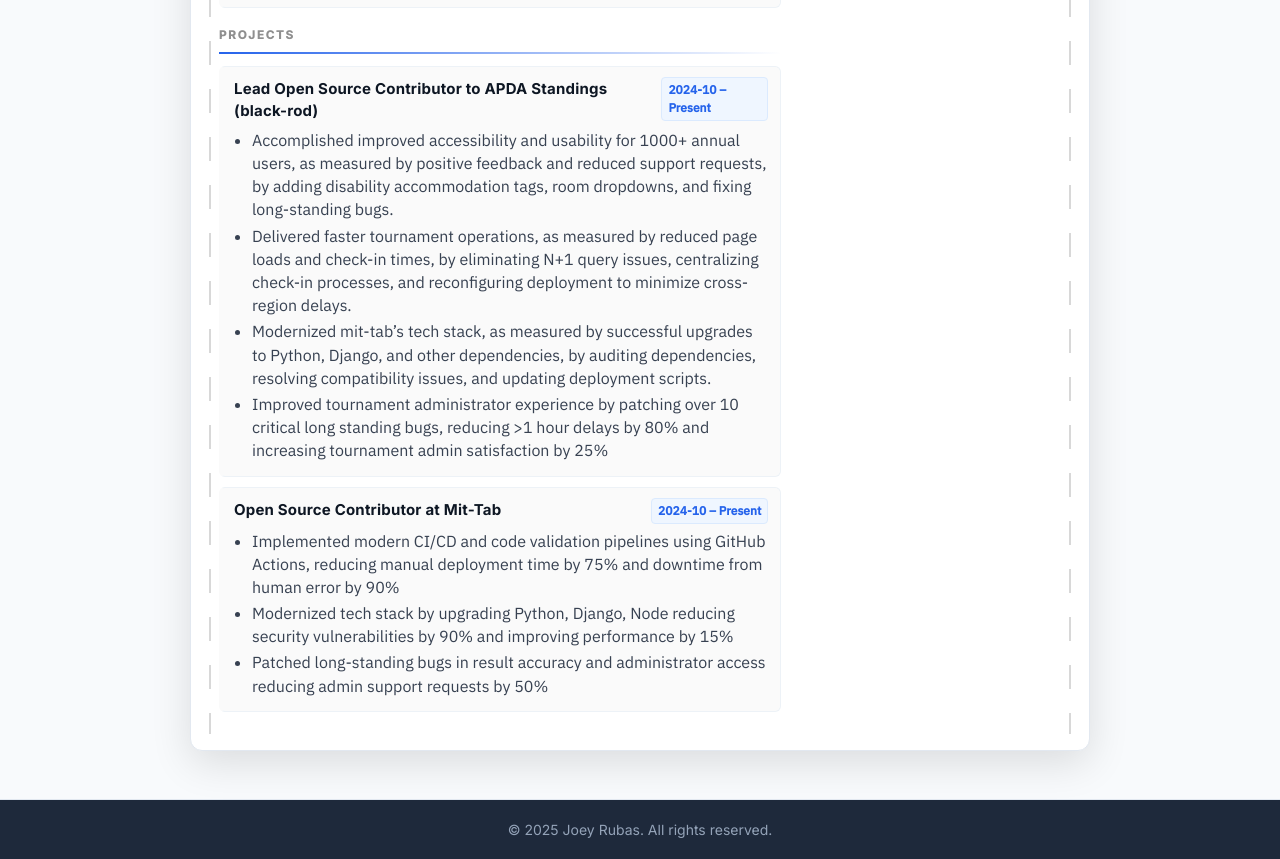
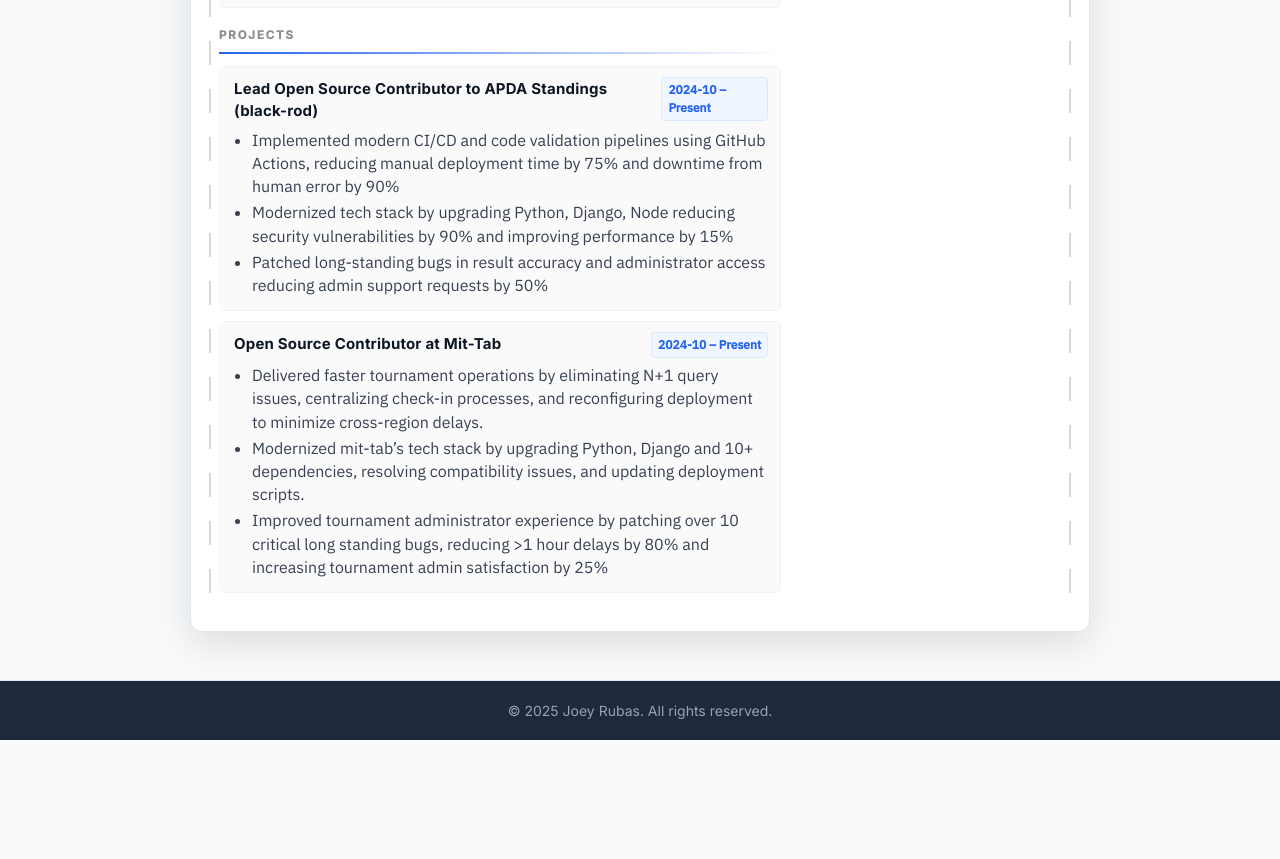
Before and after one commit to JoeyRubas/JoeyResume, a React (Vite) app in the folder src/frontend/: page /resume in a window 1280 px wide. Shown: the part 1440-2299 px from the top of the page. After the commit the page ends 2180 px from the top, so only its background shows below. Built offline with nearby package versions, Linux system fonts and the light colour scheme; no server answers.

Commit message:
resume nits

```diff
--- a/src/frontend/src/pages/resume/resumeData.ts
+++ b/src/frontend/src/pages/resume/resumeData.ts
@@ -101,10 +101,9 @@
           endDate: 'Present',
           location: 'Side Project',
           bulletpoints: [
-              'Accomplished improved accessibility and usability for 1000+ annual users, as measured by positive feedback and reduced support requests, by adding disability accommodation tags, room dropdowns, and fixing long-standing bugs.',
-              'Delivered faster tournament operations, as measured by reduced page loads and check-in times, by eliminating N+1 query issues, centralizing check-in processes, and reconfiguring deployment to minimize cross-region delays.',
-              'Modernized mit-tab’s tech stack, as measured by successful upgrades to Python, Django, and other dependencies, by auditing dependencies, resolving compatibility issues, and updating deployment scripts.',
-              'Improved tournament administrator experience by patching over 10 critical long standing bugs, reducing >1 hour delays by 80% and increasing tournament admin satisfaction by 25%'
+              'Implemented modern CI/CD and code validation pipelines using GitHub Actions, reducing manual deployment time by 75% and downtime from human error by 90%',
+              'Modernized tech stack by upgrading Python, Django, Node reducing security vulnerabilities by 90% and improving performance by 15%',
+              'Patched long-standing bugs in result accuracy and administrator access reducing admin support requests by 50%',
           ]
         },
         {
@@ -114,11 +113,11 @@
           endDate: 'Present',
           location: 'Side Project',
           bulletpoints: [
-              'Implemented modern CI/CD and code validation pipelines using GitHub Actions, reducing manual deployment time by 75% and downtime from human error by 90%',
-              'Modernized tech stack by upgrading Python, Django, Node reducing security vulnerabilities by 90% and improving performance by 15%',
-              'Patched long-standing bugs in result accuracy and administrator access reducing admin support requests by 50%',
+              'Delivered faster tournament operations by eliminating N+1 query issues, centralizing check-in processes, and reconfiguring deployment to minimize cross-region delays.',
+              'Modernized mit-tab’s tech stack by upgrading Python, Django and 10+ dependencies, resolving compatibility issues, and updating deployment scripts.',
+              'Improved tournament administrator experience by patching over 10 critical long standing bugs, reducing >1 hour delays by 80% and increasing tournament admin satisfaction by 25%'
           ]
-        },
+        }
       ]
     }
   ],
```
